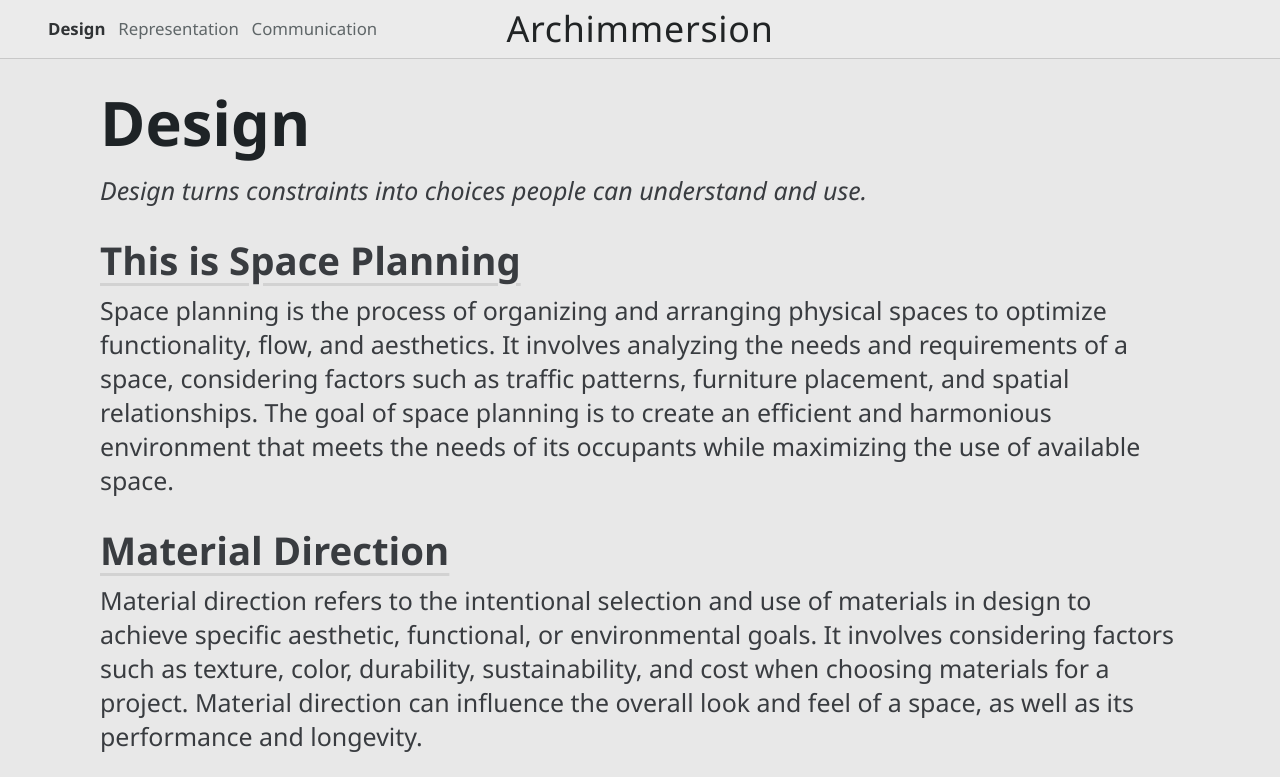
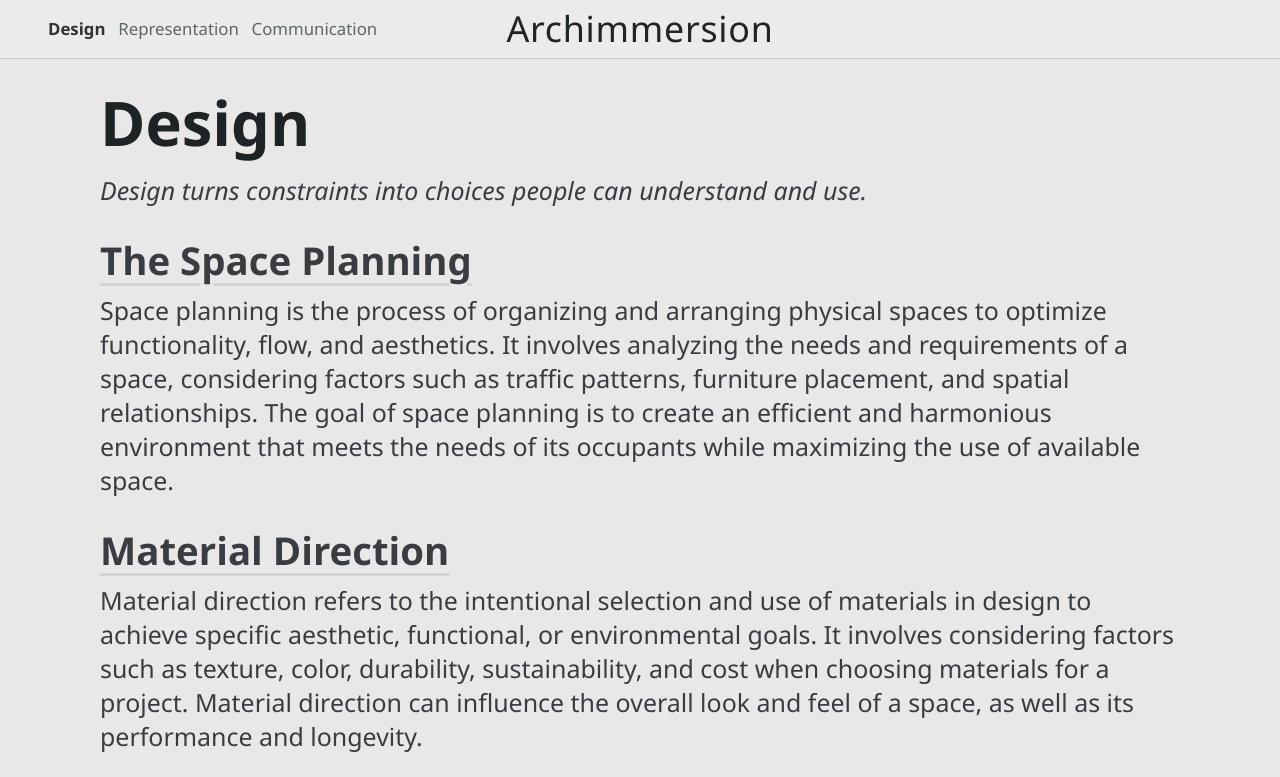
Before and after one commit to micheleatie/archimmersion, an Eleventy site: page src/design/index.md in a window 1280 px wide. Shown: the top 777 px of the page. Built offline with nearby package versions, Linux system fonts and the light colour scheme; Eleventy itself is replaced by a stand-in of ours; files that its build step writes are made by us from their sources.

```diff
--- a/src/assets/css/site.css
+++ b/src/assets/css/site.css
@@ -246,6 +246,7 @@ a {
 
 .section-blurb {
   font-family: "Georgia", "Times New Roman", serif;
+  /* font-size: clamp(1.05rem, 1.42vw, 1.55rem); */
   font-size: clamp(1.05rem, 1.42vw, 1.55rem);
   line-height: 1.3;
   margin: 0;
--- a/src/design/index.md
+++ b/src/design/index.md
@@ -18,7 +18,7 @@ links:
 *Design turns constraints into choices people can understand and use.*
 
 <!-- the #space-planning section begins here, /design/#space-planning links here  -->
-<anchor id="space-planning">This is Space Planning</anchor>
+<anchor id="space-planning">The Space Planning</anchor>
 
 Space planning is the process of organizing and arranging physical spaces to optimize functionality, flow, and aesthetics. It involves analyzing the needs and requirements of a space, considering factors such as traffic patterns, furniture placement, and spatial relationships. The goal of space planning is to create an efficient and harmonious environment that meets the needs of its occupants while maximizing the use of available space.
 
```
Also changed, not shown: 1 other file.
